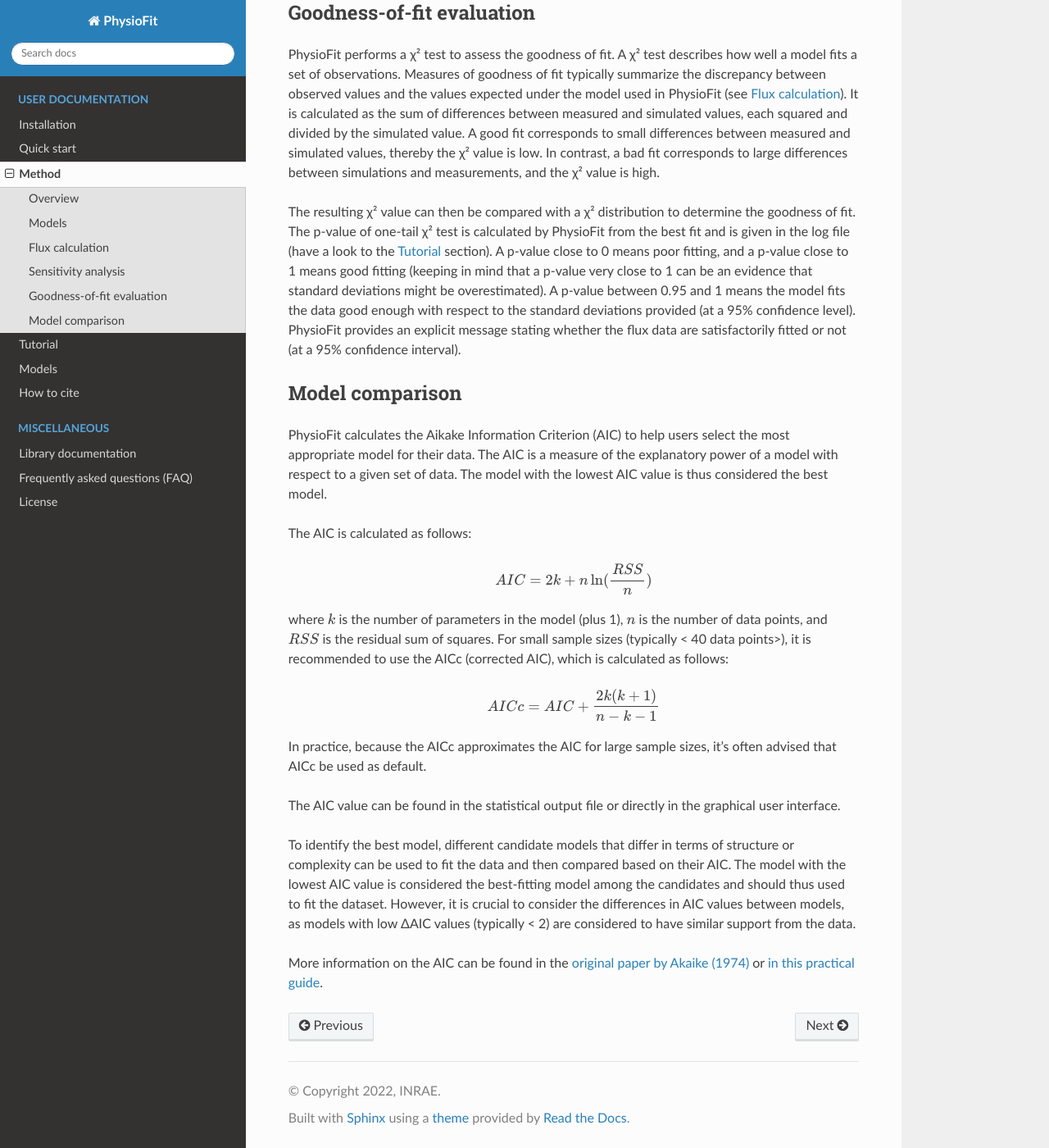
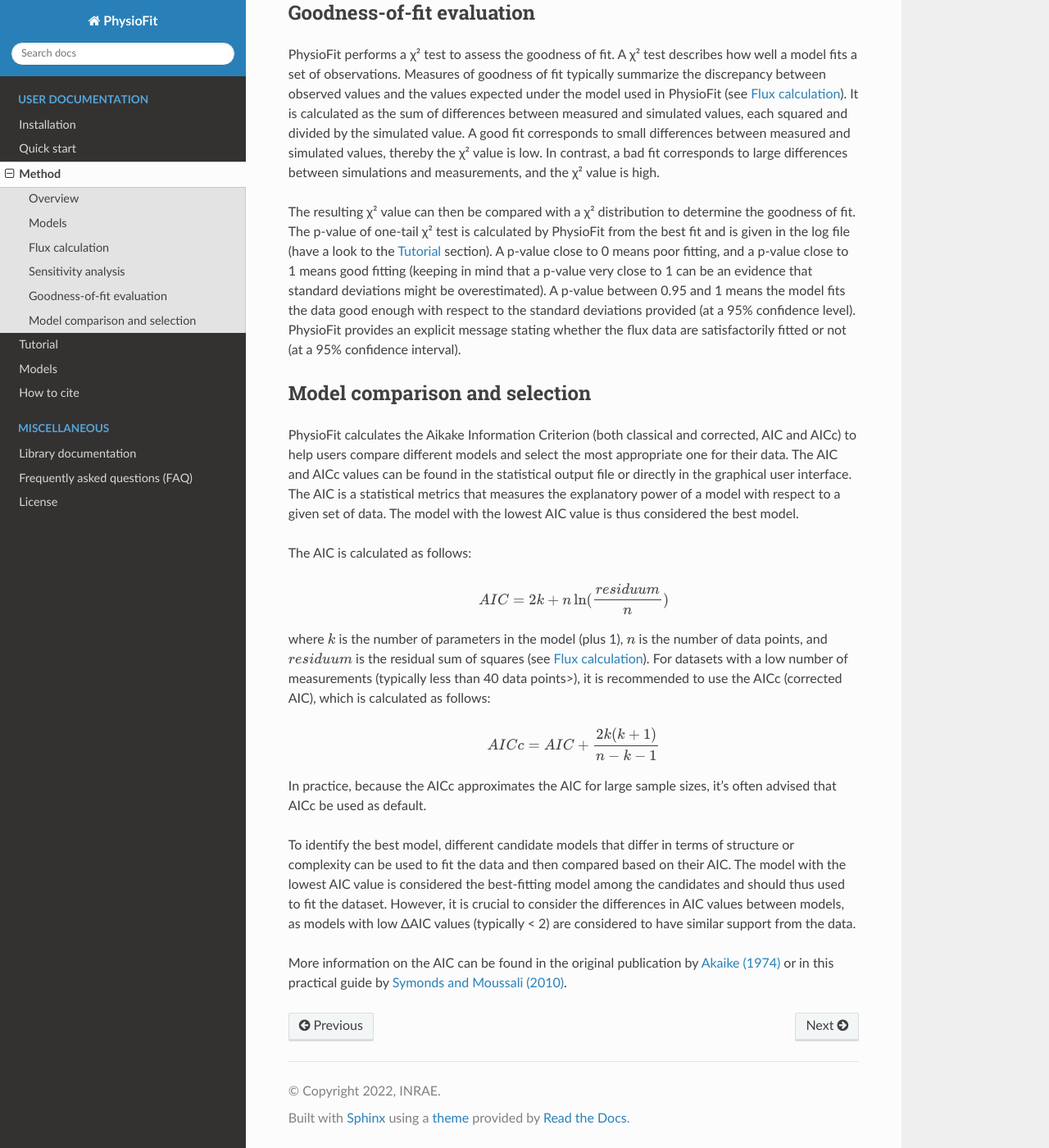
Before and after one commit to MetaSys-LISBP/PhysioFit, a Sphinx documentation site: the page built from docs/method.rst, in a window 1280 px wide and 1400 px high, scrolled down 1361 px. Shown: the whole window at 82% size. Built offline with Sphinx 7.4.7 and the Read the Docs theme 2.0.0, drawn with Linux system fonts in a browser that asks for light colours.

Commit message:
update doc

```diff
--- a/docs/method.rst
+++ b/docs/method.rst
@@ -88,12 +88,14 @@ good enough with respect to the standard deviations provided (at a 95%
 confidence level). PhysioFit provides an explicit message stating whether
 the flux data are satisfactorily fitted or not (at a 95% confidence interval).
 
-Model comparison
+Model comparison and selection
 ***********************************
 
-PhysioFit calculates the Aikake Information Criterion (AIC)
-to help users select the most appropriate model for their data.
-The AIC is a measure of the explanatory power of a model with respect to a
+PhysioFit calculates the Aikake Information Criterion (both classical and corrected, AIC and AICc)
+to help users compare different models and select the most appropriate one for their data. The AIC and AICc values
+can be found in the statistical output file or directly in
+the graphical user interface.
+The AIC is a statistical metrics that measures the explanatory power of a model with respect to a
 given set of data. The model with the lowest AIC value is
 thus considered the best model.
 
@@ -101,11 +103,12 @@ The AIC is calculated as follows:
 
 .. math::
 
-    AIC = 2k + n \ln(\frac{RSS}{n})
+    AIC = 2k + n \ln(\frac{residuum}{n})
 
 where :math:`k` is the number of parameters in the model (plus 1), :math:`n` is the
-number of data points, and :math:`RSS` is the residual sum of squares. For
-small sample sizes (typically < 40 data points>), it is recommended to use
+number of data points, and :math:`residuum` is the residual sum of squares (see
+:ref:`optimization_process`). For
+datasets with a low number of measurements (typically less than 40 data points>), it is recommended to use
 the AICc (corrected AIC), which is
 calculated as follows:
 
@@ -116,10 +119,6 @@ calculated as follows:
 In practice, because the AICc approximates the AIC for large sample sizes,
 it's often advised that AICc be used as default.
 
-The AIC
-value can be found in the statistical output file or directly in
-the graphical user interface.
-
 To identify the best model, different candidate models that differ in terms
 of structure or complexity can be used
 to fit the data and then compared based on their AIC. The model
@@ -128,7 +127,7 @@ the candidates and should thus used to fit the dataset. However, it is crucial t
 in AIC values between models, as models with low ΔAIC values (typically < 2)
 are considered to have similar support from the data.
 
-More information on the AIC can be found in the `original paper by Akaike
-(1974) <https://gwern.net/doc/statistics/decision/1998-akaike.pdf>`_ or `in
-this practical guide <https://doi.org/10
+More information on the AIC can be found in the original publication
+by `Akaike (1974) <https://gwern.net/doc/statistics/decision/1998-akaike.pdf>`_ or in
+this practical guide by `Symonds and Moussali (2010) <https://doi.org/10
 .1007/s00265-010-1037-6>`_.
```
